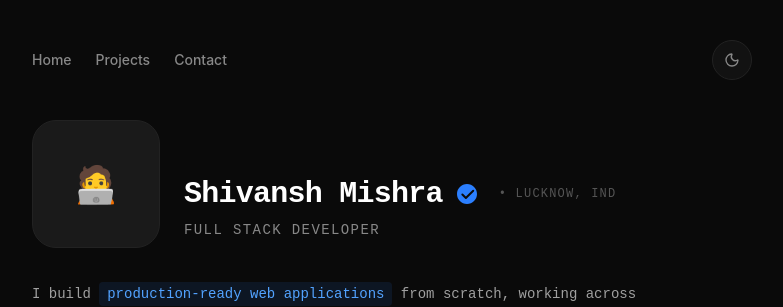
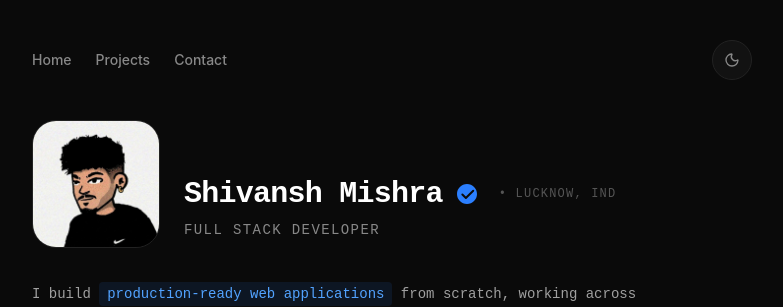
Before and after one commit to shivanshm1726/portfolio, a React (Vite) app: page / in a window 1280 px wide. Shown: the top 307 px of the page, without its empty margins (248-1031 px from the left). Built offline with nearby package versions, Linux system fonts and the light colour scheme; no server answers.

Commit message:
Update avatar, resume, and favicon

```diff
--- a/index.html
+++ b/index.html
@@ -2,7 +2,7 @@
 <html lang="en">
   <head>
     <meta charset="UTF-8" />
-    <link rel="icon" type="image/svg+xml" href="/vite.svg" />
+    <link rel="icon" type="image/jpeg" href="/avatar.jpg" />
     <meta name="viewport" content="width=device-width, initial-scale=1.0" />
     <title>portfolio</title>
   </head>
--- a/src/components/sections/Profile.tsx
+++ b/src/components/sections/Profile.tsx
@@ -5,8 +5,7 @@ export default function Profile() {
         <section id="home" className="py-6">
             <div className="flex items-end gap-6 mb-8">
                 <div className="w-32 h-32 rounded-3xl overflow-hidden bg-[#1a1a1a] subtle-border flex items-center justify-center">
-                    {/* Fallback avatar if no image is present */}
-                    <span className="text-4xl">🧑‍💻</span>
+                    <img src="/avatar.jpg" alt="Shivansh Mishra" className="w-full h-full object-cover" />
                 </div>
 
                 <div className="pb-2">
```
Also changed, not shown: public/avatar.jpg (added), 1 other file (tests, documents, lock files or other folders).
